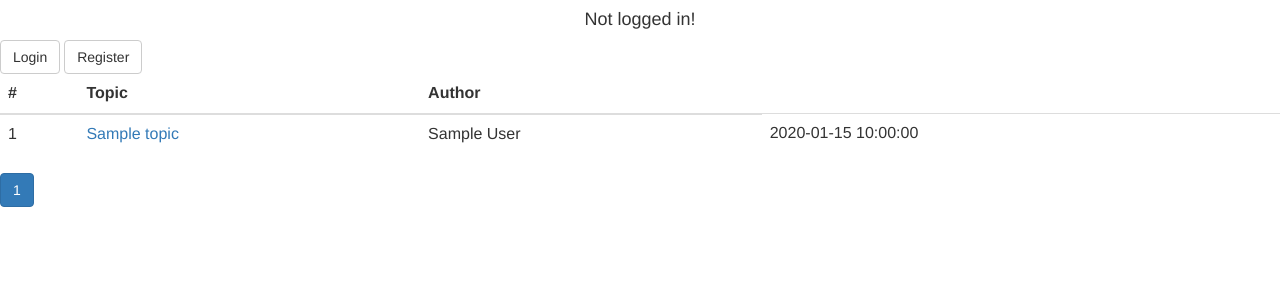
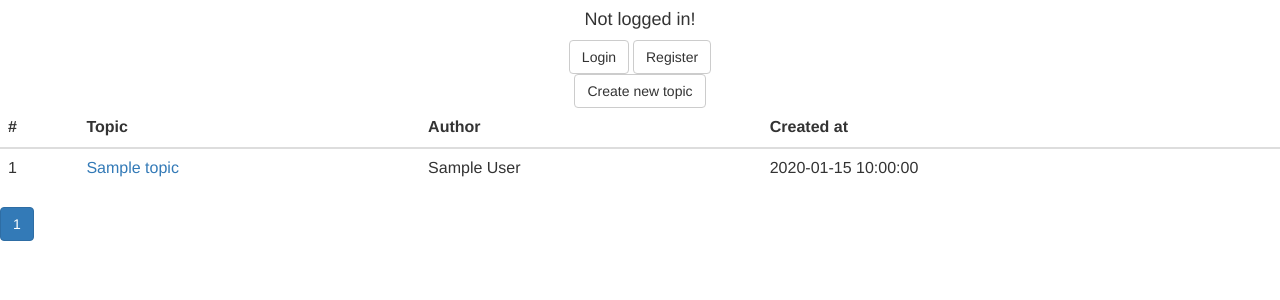
Before and after one commit to VayerMaking/rs-flask, a Flask app: page / in a window 1280 px wide. Shown: the top 300 px of the page. Run offline with Flask 2, Linux system fonts and the light colour scheme; tables that the repository leaves empty hold one stand-in row (values such as "Sample post"); some libraries are stand-ins or nearby versions.

Commit message:
Add smoe styling

```diff
--- a/main.py
+++ b/main.py
@@ -94,7 +94,7 @@ def login():
 @app.route("/topic/", methods=['GET'])
 def topic():
     page = request.args.get('page', 1, type=int)
-    posts = Post.query.filter_by(topic=request.args.get('topic')).paginate(page=page, per_page=3)
+    posts = Post.query.order_by(Post.timestamp.asc()).filter_by(topic=request.args.get('topic')).paginate(page=page, per_page=3)
     return render_template("topic.html", posts=posts, topic=request.args.get('topic'))
 
 @app.route('/logout')
--- a/templates/base.html
+++ b/templates/base.html
@@ -1,31 +1,28 @@
 <link rel="stylesheet" href="https://maxcdn.bootstrapcdn.com/bootstrap/3.4.1/css/bootstrap.min.css">
 <script src="https://ajax.googleapis.com/ajax/libs/jquery/3.5.1/jquery.min.js"></script>
 <script src="https://maxcdn.bootstrapcdn.com/bootstrap/3.4.1/js/bootstrap.min.js"></script>
+<div class="col text-center">
+{% if session['username'] %}
 
-{% if session['username'] %}
-<div class="col text-center">
 	{% if username %}
 		<h4>Logged in as: {{username}}</h4>
 	{% else %}
 		{% set username = "Guest" %}
 		<h4>Logged in as: {{username}}</h4>
 	{% endif %}
-	<b><a class="btn btn-default" role="button" href = '/'>Home</a></b>
-	<b><a class="btn btn-default" role="button" href = '/logout'>Log out</a></b>
-	<b><a class="btn btn-default" role="button" href="/new_topic">Create new topic</a></b>
-
+	<a class="btn btn-default" role="button" href = '/'>Home</a>
+	<a class="btn btn-default" role="button" href = '/logout'>Log out</a>
 {% else %}
 <h4 class="text-center">Not logged in!</h4>
 <a class="btn btn-default" role="button" href="/login">Login</a>
 <a class="btn btn-default" role="button" href="/register">Register</a>
-</div>
 
 {% endif %}
-
 <html>
   <head>
   </head>
   <body>
+  	</div>
     {% block content %}{% endblock %}
   </body>
 </html>
--- a/templates/create_post.html
+++ b/templates/create_post.html
@@ -3,12 +3,14 @@
 {% if session['logged_in'] %}
 <p>Oh no Dont show page</p>
 {% else %}
+<div class="col text-center">
 <div>New Post:
 	<form method="POST" url = "new_post/?topic={{topic}}" enctype="multipart/form-data">
 	<br><input type="text" name="post_title" placeholder = "Title"><br>
     <br><textarea name="post_content" style="width:250px;height:150px;" placeholder = "Content"></textarea><br>
-    <br><input  name ="post_image"type = "file" placeholder = "Image"><br>
+    <br><input class="form-control center" style="text-align: center;margin: 0 auto;" name ="post_image" type = "file" placeholder = "Image"><br>
 	<br><input type="submit" value="New Post" class="button">
 	</form>
+</div>
 {% endif %}
 {% endblock %}
--- a/templates/create_topic.html
+++ b/templates/create_topic.html
@@ -3,10 +3,13 @@
 {% if session['logged_in'] %}
 <p>Oh no Dont show page</p>
 {% else %}
+<div class="col text-center">
 <div>New Topic:
 	<form method="POST" url = "/new_topic">
 		<br><input type="text" name="title" placeholder = "Title"><br>
 		<br><input type="submit" value="New Topic" class="button">
 	</form>
+</div>
+</div>
 {% endif %}
 {% endblock %}
--- a/templates/forbidden_delete.html
+++ b/templates/forbidden_delete.html
@@ -1,4 +1,4 @@
 {% extends "base.html" %}
 {% block content %}
-    <h1>You can't delete posts that are not yours!</h1>
+    <h4 class="text-center">You can't delete posts that are not yours!</h4>
 {% endblock %}
--- a/templates/forbidden_update.html
+++ b/templates/forbidden_update.html
@@ -1,4 +1,4 @@
 {% extends "base.html" %}
 {% block content %}
-    <h1>You can't edit posts that are not yours!</h1>
+    <h4 class="text-center">You can't delete posts that are not yours!</h4>
 {% endblock %}
--- a/templates/index.html
+++ b/templates/index.html
@@ -8,6 +8,8 @@
 </head>
   <body>
     <header>
+<div class="col text-center">
+    <a class="btn btn-default" role="button" href="/new_topic">Create new topic</a>
 	<div class="table-responsive">
 	  <table class="table">
 	    <thead>
@@ -15,6 +17,7 @@
 	      	<th>#</th>
 	        <th>Topic</th>
 	        <th>Author</th>
+	        <th>Created at</th>
 	      </tr>
 	    </thead>
 	    <tbody>
@@ -42,5 +45,6 @@
 				{% endif %}
 			{% endfor %}
  </body>
+</div>
  {% endblock %}
 </html>
--- a/templates/post.html
+++ b/templates/post.html
@@ -4,7 +4,7 @@
 <p>Oh no Dont show page</p>
 {% else %}
 
-
+<div class="col text-center">
 	{% for post in posts %}
 		<a class="btn btn-default" role="button" href="/post/update_post/?post_title={{post.title}}">Update post</a>
 		<a class="btn btn-default" role="button" href="/post/delete_post/?post_title={{post.title}}">Delete post</a>
@@ -12,6 +12,7 @@
 		<br>{{post.picture}}</br>
 	    <br>{{post.content}}</br>
 	    <br>Written by: {{post.author}}</br>
+</div>
 	{% endfor %}
 {% endif %}
 {% endblock %}
--- a/templates/topic.html
+++ b/templates/topic.html
@@ -3,6 +3,7 @@
 {% if session['logged_in'] %}
 <p>Oh no Dont show page</p>
 {% else %}
+<div class="col text-center">
 	<a class="btn btn-default" role="button" href="/topic/new_post/?topic={{topic}}">Create post</a>
 
 	<div class="table-responsive">
@@ -12,6 +13,7 @@
 	      	<th>#</th>
 	        <th>Title</th>
 	        <th>Author</th>
+	        <th>Created at</th>
 	      </tr>
 	    </thead>
 	    <tbody>
@@ -20,6 +22,7 @@
 		        	<td>{{post.id}}</td>
 				    <td><a href = "/post/?post_title={{post.title}}"> {{post.title}} </a></td>
 				    <td>{{post.author}}</td>
+				    <td>{{post.timestamp}}</td>
 				</tr>
 			{% endfor %}
 	    </tbody>
@@ -39,4 +42,5 @@
 
 
 {% endif %}
+</div>
 {% endblock %}
--- a/templates/update_post.html
+++ b/templates/update_post.html
@@ -3,6 +3,7 @@
 {% if session['logged_in'] %}
 <p>Oh no Dont show page</p>
 {% else %}
+<div class="col text-center">
 	<div>Update Post:
 		<form method="POST" url = "new_post/?topic={{topic}}" enctype="multipart/form-data">
 		<br><input type="text" name="post_title" placeholder = "Title"><br>
@@ -10,5 +11,7 @@
 	    <br><input type="file" name ="post_image" placeholder = "Image"><br>
 		<br><input type="submit" value="New Post" class="button">
 		</form>
+	</div>
+</div>
 {% endif %}
 {% endblock %}
```
Lines whose indentation alone changed are shown as unchanged.
